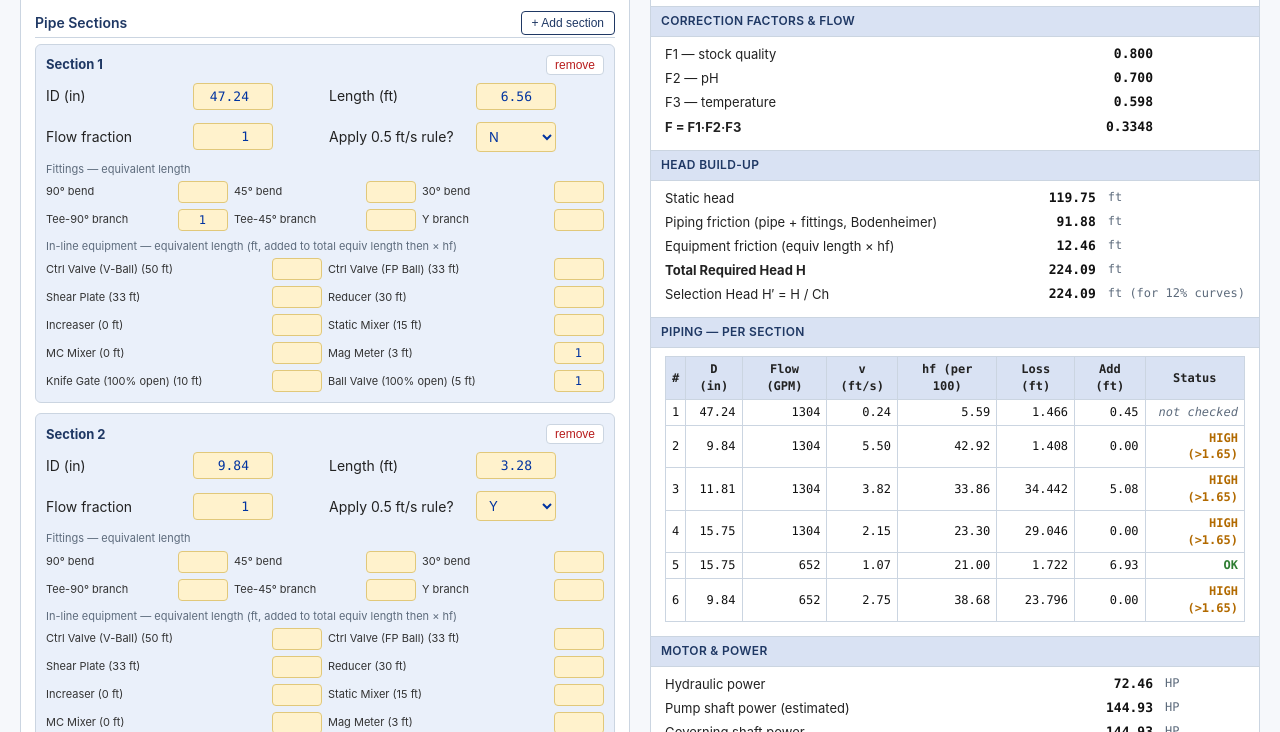
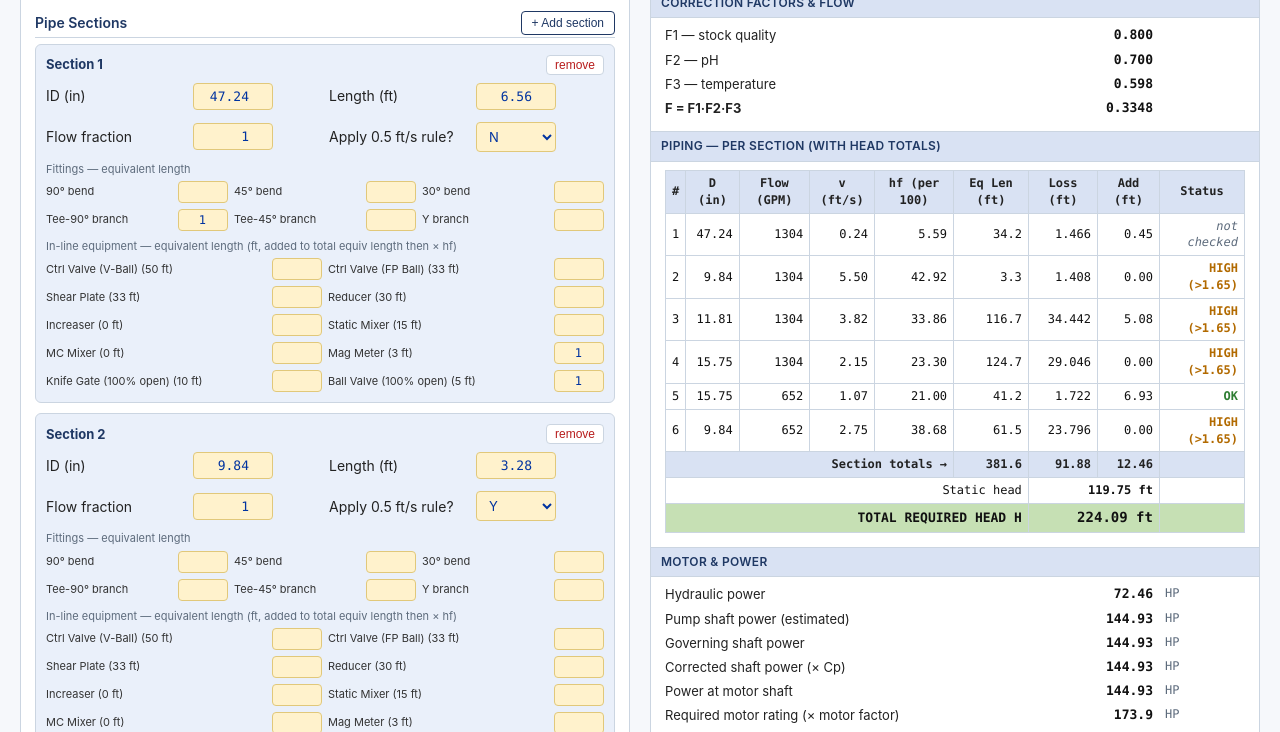
Before and after one commit to BKm23/MC-PUMP-CALC, a plain HTML site: page index.html in a window 1280 px wide. Shown: the part 829-1561 px from the top of the page. Drawn offline with nearby package versions, Linux system fonts and the light colour scheme.

Commit message:
Add files via upload

```diff
--- a/index.html
+++ b/index.html
@@ -205,7 +205,7 @@ code{background:#eef;padding:1px 4px;border-radius:3px;font-family:var(--mono);f
     <div class="warnings" id="warnings"></div>
 
     <div class="subhead" style="margin-top:0">System Overview</div>
-    <svg id="diagram" viewBox="0 0 720 300" style="width:100%;height:auto;background:#fff;border:1px solid var(--border);border-radius:6px" xmlns="http://www.w3.org/2000/svg" preserveAspectRatio="xMidYMid meet">
+    <svg id="diagram" viewBox="0 0 780 300" style="width:100%;height:auto;background:#fff;border:1px solid var(--border);border-radius:6px" xmlns="http://www.w3.org/2000/svg" preserveAspectRatio="xMidYMid meet">
       <style>
         .lbl{font-family:-apple-system,BlinkMacSystemFont,Segoe UI,sans-serif;font-size:10px;fill:#333}
         .lblb{font-family:-apple-system,BlinkMacSystemFont,Segoe UI,sans-serif;font-size:11px;font-weight:700;fill:#1F3864}
@@ -215,7 +215,7 @@ code{background:#eef;padding:1px 4px;border-radius:3px;font-family:var(--mono);f
         .stv{font-family:ui-monospace,SFMono-Regular,Menlo,monospace;font-size:12px;font-weight:700;fill:#C0392B}
       </style>
 
-      <line x1="0" y1="270" x2="720" y2="270" stroke="#BBB" stroke-dasharray="4,3" stroke-width="1"/>
+      <line x1="0" y1="270" x2="780" y2="270" stroke="#BBB" stroke-dasharray="4,3" stroke-width="1"/>
       <text x="8" y="285" class="lbl" fill="#888">datum</text>
 
       <text x="90" y="26" text-anchor="middle" class="lblb">Feed / Suction Tower</text>
@@ -264,8 +264,8 @@ code{background:#eef;padding:1px 4px;border-radius:3px;font-family:var(--mono);f
       <line x1="700" y1="110" x2="700" y2="250" stroke="#C0392B" stroke-width="1.5"/>
       <polygon points="696,116 700,108 704,116" fill="#C0392B"/>
       <polygon points="696,244 700,252 704,244" fill="#C0392B"/>
-      <text x="710" y="176" class="st">static</text>
-      <text x="710" y="192" class="stv" id="dg_static">—</text>
+      <text x="712" y="176" class="st">static</text>
+      <text x="712" y="192" class="stv" id="dg_static">—</text>
 
       <rect x="200" y="16" width="220" height="34" fill="#C6E0B4" stroke="#7FA855" rx="4"/>
       <text x="310" y="30" text-anchor="middle" class="lbl" style="font-size:10px;fill:#3f5a25;letter-spacing:0.5px">TOTAL DYNAMIC HEAD</text>
@@ -297,19 +297,34 @@ code{background:#eef;padding:1px 4px;border-radius:3px;font-family:var(--mono);f
       <div class="k"><b>F = F1&middot;F2&middot;F3</b></div><div class="v" id="r_F"><b>&mdash;</b></div><div class="u"></div>
     </div>
 
-    <div class="subhead">Head Build-up</div>
-    <div class="kv">
-      <div class="k">Static head</div><div class="v" id="r_static">&mdash;</div><div class="u" data-unit="length"></div>
-      <div class="k">Piping friction  (pipe + fittings, Bodenheimer)</div><div class="v" id="r_fric">&mdash;</div><div class="u" data-unit="length"></div>
-      <div class="k">Equipment friction  (equiv length &times; hf)</div><div class="v" id="r_add">&mdash;</div><div class="u" data-unit="length"></div>
-      <div class="k"><b>Total Required Head  H</b></div><div class="v" id="r_H"><b>&mdash;</b></div><div class="u" data-unit="length"></div>
-      <div class="k">Selection Head  H&#8242; = H / Ch</div><div class="v" id="r_Hp">&mdash;</div><div class="u"><span data-unit="length"></span>  (for 12% curves)</div>
-    </div>
-
-    <div class="subhead">Piping &mdash; per Section</div>
+    <div class="subhead">Piping &mdash; per Section (with head totals)</div>
     <table class="data" id="tblPiping">
-      <thead><tr><th>#</th><th id="hD">D</th><th id="hQ">Flow</th><th id="hV">v</th><th>hf (per 100)</th><th id="hL">Loss</th><th id="hA">Add</th><th>Status</th></tr></thead>
+      <thead><tr><th>#</th><th id="hD">D</th><th id="hQ">Flow</th><th id="hV">v</th><th>hf (per 100)</th><th id="hE">Eq Len</th><th id="hL">Loss</th><th id="hA">Add</th><th>Status</th></tr></thead>
       <tbody></tbody>
+      <tfoot>
+        <tr style="background:#EAF0FA">
+          <th colspan="5" style="text-align:right">Section totals &rarr;</th>
+          <th id="tf_eq" style="text-align:right">&mdash;</th>
+          <th id="tf_loss" style="text-align:right">&mdash;</th>
+          <th id="tf_add" style="text-align:right">&mdash;</th>
+          <th></th>
+        </tr>
+        <tr>
+          <td colspan="6" style="text-align:right">Static head</td>
+          <td colspan="2" id="tf_static" style="text-align:right;font-weight:600">&mdash;</td>
+          <td></td>
+        </tr>
+        <tr style="background:#C6E0B4">
+          <td colspan="6" style="text-align:right;font-weight:700;font-size:13px">TOTAL REQUIRED HEAD  H</td>
+          <td colspan="2" id="tf_H" style="text-align:right;font-weight:700;font-size:14px">&mdash;</td>
+          <td></td>
+        </tr>
+        <tr id="tf_hp_row" style="display:none">
+          <td colspan="6" style="text-align:right;font-size:11px;color:#666">Selection Head H&#8242; = H / Ch (for 12% curves)</td>
+          <td colspan="2" id="r_Hp" style="text-align:right;font-size:11px">&mdash;</td>
+          <td></td>
+        </tr>
+      </tfoot>
     </table>
 
     <div class="subhead">Motor &amp; Power</div>
@@ -715,12 +730,21 @@ function render(R){
   g("r_F3").textContent = fmt(R.F3,3);
   g("r_F").textContent  = fmt(R.F,4);
 
-  // head build-up (units in the .u spans below via updateUnitLabels)
-  g("r_static").textContent  = fmt(toDisplay(R.static_m,'length'), decOf('length'));
-  g("r_fric").textContent    = fmt(toDisplay(R.totalFrictionM,'length'), decOf('length'));
-  g("r_add").textContent     = fmt(toDisplay(R.totalAddM,'length'), decOf('length'));
-  g("r_H").textContent       = fmt(toDisplay(R.H,'length'), decOf('length'));
-  g("r_Hp").textContent      = fmt(toDisplay(R.Hprime,'length'), decOf('length'));
+  // piping-table foot totals (replaces the old Head Build-up block)
+  const totEqFt = R.sections.reduce((sum,r) => sum + (r.empty?0:r.totalEqFt), 0);
+  const totEqM  = totEqFt * 0.3048;
+  g("tf_eq").textContent     = fmt(toDisplay(totEqM,'length'), 1);
+  g("tf_loss").textContent   = fmt(toDisplay(R.totalFrictionM,'length'), 2);
+  g("tf_add").textContent    = fmt(toDisplay(R.totalAddM,'length'), 2);
+  g("tf_static").textContent = `${fmt(toDisplay(R.static_m,'length'), 2)} ${uLbl('length')}`;
+  g("tf_H").textContent      = `${fmt(toDisplay(R.H,'length'), 2)} ${uLbl('length')}`;
+  const hpRow = g("tf_hp_row");
+  if(Math.abs((R.Ch??1) - 1) > 0.001){
+    hpRow.style.display = "";
+    g("r_Hp").textContent = `${fmt(toDisplay(R.Hprime,'length'), 2)} ${uLbl('length')}`;
+  } else {
+    hpRow.style.display = "none";
+  }
 
   // power block
   g("r_hyd").textContent      = fmt(toDisplay(R.hyd,'power'), decOf('power'));
@@ -741,6 +765,7 @@ function render(R){
   document.getElementById("hD").textContent = `D (${dU})`;
   document.getElementById("hQ").textContent = MODE==='US' ? 'Flow (GPM)' : 'Flow (m³/h)';
   document.getElementById("hV").textContent = `v (${vU})`;
+  document.getElementById("hE").textContent = `Eq Len (${lU})`;
   document.getElementById("hL").textContent = `Loss (${lU})`;
   document.getElementById("hA").textContent = `Add (${lU})`;
 
@@ -749,17 +774,19 @@ function render(R){
   R.sections.forEach(s => {
     const tr = document.createElement("tr");
     if(s.empty){
-      tr.innerHTML = `<td>${s.idx}</td><td colspan="7" style="text-align:center;color:var(--muted)">&mdash; empty &mdash;</td>`;
+      tr.innerHTML = `<td>${s.idx}</td><td colspan="8" style="text-align:center;color:var(--muted)">&mdash; empty &mdash;</td>`;
     } else {
       const statusCls = "status-"+s.status;
       const statusTxt = s.status==="ok"?"OK":s.status==="low"?"LOW — pulsation":s.status==="high"?"HIGH (>1.65)":"not checked";
       const dispD = toDisplay(s.idmm, 'diameter');
       const dispV = MODE==='US' ? s.vft : s.vm;
       const dispQ = MODE==='US' ? Math.round(s.qsec) : (s.qsec * 0.2271247).toFixed(1);
-      const dispLoss = fmt(toDisplay(s.pipeLossM,'length'), 3);   // pipe + fittings
-      const dispAdd = fmt(toDisplay(s.equipLossM,'length'), 2);   // equipment (via equiv len)
+      const dispEq   = fmt(toDisplay(s.totalEqFt*0.3048,'length'), 1);   // total equiv length (pipe+fit+equip)
+      const dispLoss = fmt(toDisplay(s.pipeLossM,'length'), 3);          // pipe + fittings loss
+      const dispAdd  = fmt(toDisplay(s.equipLossM,'length'), 2);         // equipment loss (via equiv len × hf)
       tr.innerHTML = `<td>${s.idx}</td><td>${fmt(dispD, decOf('diameter'))}</td><td>${dispQ}</td>`
         + `<td>${fmt(dispV,2)}</td><td>${fmt(s.hf,2)}</td>`
+        + `<td>${dispEq}</td>`
         + `<td>${dispLoss}</td><td>${dispAdd}</td>`
         + `<td class="${statusCls}">${statusTxt}</td>`;
     }
```
